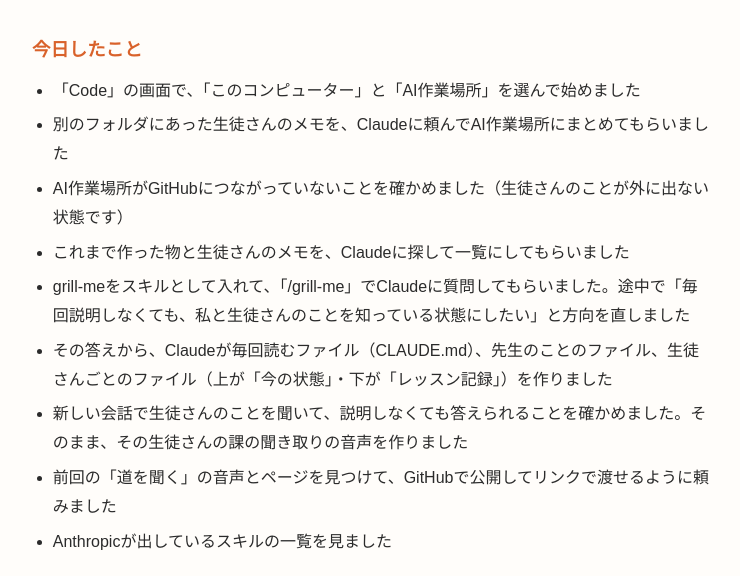
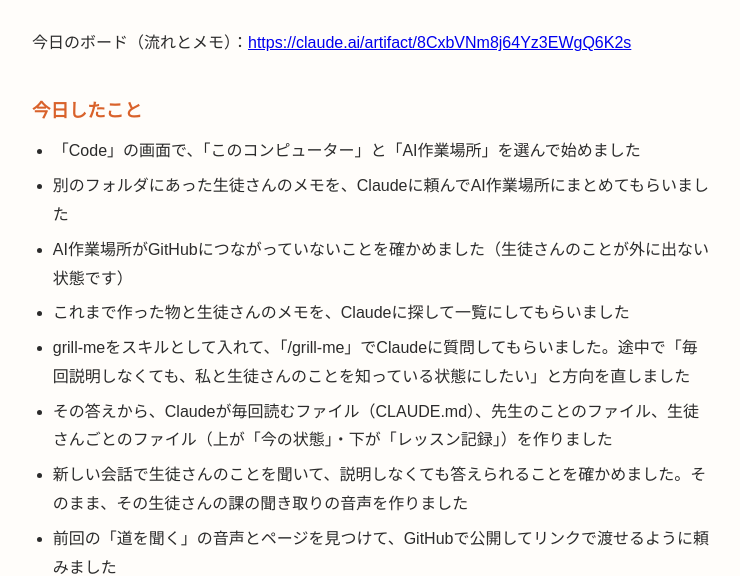
Before and after one commit to kyonversation-dot/jp-talk, a plain HTML site: page ai-review-2026-11-26.html in a window 1280 px wide. Shown: the part 229-805 px from the top of the page, without its empty margins (268-1008 px from the left). Drawn offline with Linux system fonts and the light colour scheme.

Commit message:
4回目のふりかえり：ボードのリンク
Co-Authored-By: Claude Opus 5.5 <noreply@anthropic.com>

```diff
--- a/ai-review-2026-11-26.html
+++ b/ai-review-2026-11-26.html
@@ -33,6 +33,8 @@
 
   <h1>11月26日のふりかえり</h1>
   <p class="lead">4回目でしたことと、これからできることのまとめです。ちがうところがあれば教えてください。</p>
+
+  <p>今日のボード（流れとメモ）：<a href="https://claude.ai/artifact/8CxbVNm8j64Yz3EWgQ6K2s">https://claude.ai/artifact/8CxbVNm8j64Yz3EWgQ6K2s</a></p>
 
   <h2>今日したこと</h2>
   <ul>
```
